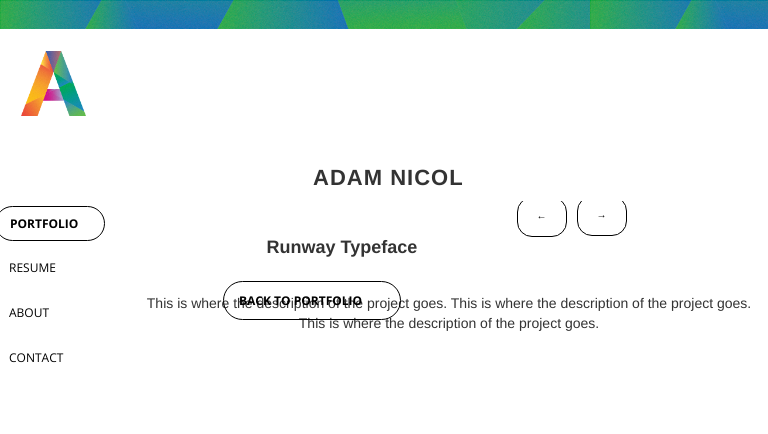
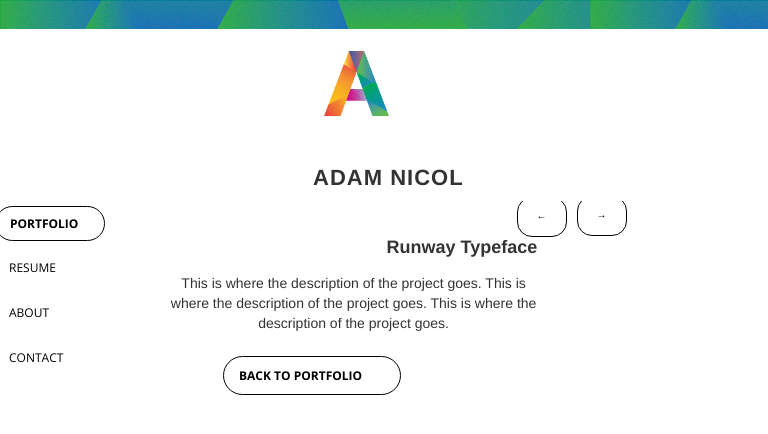
Before and after one commit to JoeyMcCoy/testsite, a plain HTML site: page runway.html in a window 768 px wide. Drawn offline with nearby package versions, Linux system fonts and the light colour scheme; files that its build step writes are made by us from their sources; a script that the page names is missing.

Commit message:
fixed responsive for ipad landscape

```diff
--- a/media.css
+++ b/media.css
@@ -3,21 +3,22 @@ and (min-device-width : 768px)
 and (max-device-width : 1024px)
 and (-webkit-min-device-pixel-ratio: 1) {
 	.logo {
-	margin-left: -12%;
+	margin-left: -14%;
 	}
 	.title-of {
 	padding-left: 200px;
 	}
 	p {
-	position: absolute;
-	left: 210px;
+	margin-top: -20px;
+	left: 310px;
+	margin-left: 20%;
+	width: 805px;
 	}
 	.backbutton {
-	padding-top: 70px;
+	margin-top: 50px;
 	text-align: center;
-	width: 225px;
-    margin: 0 auto;
-	padding-right: 580px;
+	width: 325px;
+	margin-left: 20%;
 	}
 	.adam-name {
 	margin-top: -20px;
@@ -57,35 +58,37 @@ and (-webkit-min-device-pixel-ratio: 1) {
   and (orientation: portrait)
   and (-webkit-min-device-pixel-ratio: 1)  {
 	.logo {
-	margin-left: -160%;
+	margin-left: -16%;
 	}
 	.adam-name {
-	margin-top: -20px;
+	margin-top: -10px;
 	float: left;
-
 	padding-bottom: 10px;
-	width: 20px;
+	width: 200px;
 	margin-left: -300px;
+	padding-left: 2%;
 	}
 	.title-of {
-	padding-left: 80px;
+	padding-left: 200px;
 	}
 	p {
-	position: absolute;
-	left: 140px;
+	margin-top: -20px;
+	left: 210px;
+	margin-right: -20%;
+	width: 400px;
+
 	}
 	.backbutton {
-	padding-top: 70px;
+	margin-top: 50px;
 	text-align: center;
 	width: 225px;
-    margin: 0 auto;
-	padding-right: 480px;
+
 	}
 
 	.Wallop-buttonPrevious, .Wallop-buttonNext {
 	font-size: 10px;
 	width: 50px;
-	left: 300px;
+	left: 440px;
 	height: 40px;
 	text-align: center;
 	}
```
